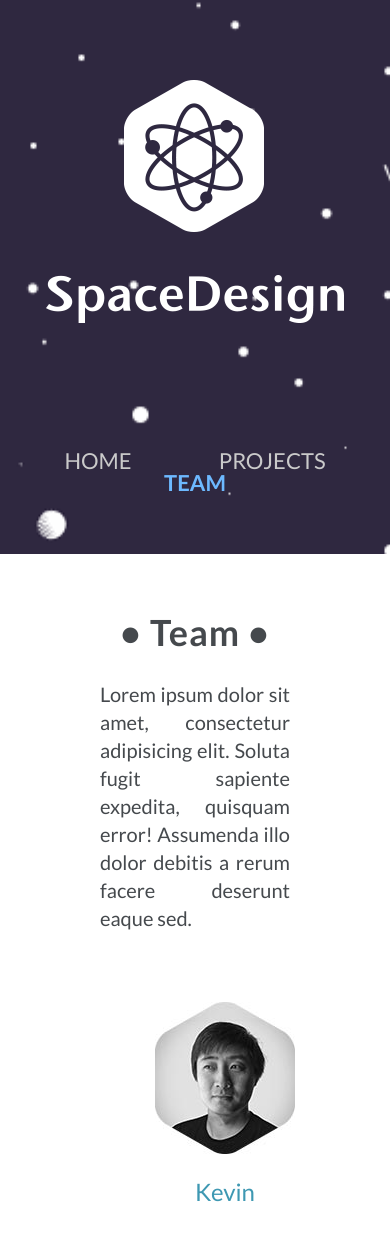
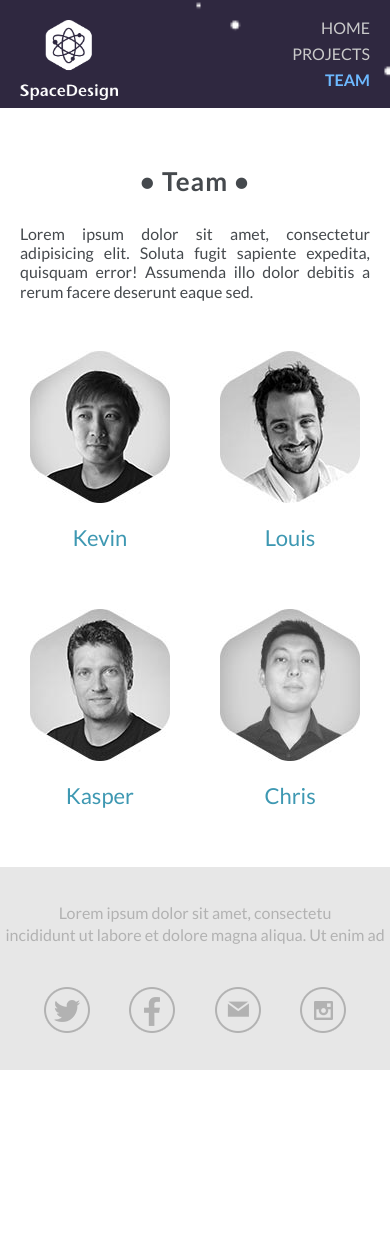
Before and after one commit to CristianCristea/LaunchSchool_front_end_development, a plain HTML site: page HTML, CSS and jQuery/lesson_4/company_site/team.html in a window 390 px wide. Shown: the top 1237 px of the page. After the commit the page ends 1070 px from the top, so only its background shows below. Drawn offline with Linux system fonts and the light colour scheme.

Commit message:
Add media queries for tablet and mobile views

```diff
--- a/HTML, CSS and jQuery/lesson_4/company_site/main.css
+++ b/HTML, CSS and jQuery/lesson_4/company_site/main.css
@@ -161,3 +161,119 @@ section.projects img{
   margin-top: 1em;
   font-weight: 300;
 }
+
+/*media queries*/
+
+@media screen and (max-width: 830px) {
+    /*team*/
+  .team-details li {
+    width: 48%;
+    padding: 0 0 30px 0 !important;
+  }
+}
+
+@media screen and (max-width: 768px) {
+
+  nav{
+    padding: 25px 0 30px 0;
+  }
+
+
+  nav ul li{
+    display: inline-block;
+    padding: 0 42px;
+  }
+
+  /*logo*/
+  .logo{
+    margin-top: 60px;
+    margin-bottom: 0;
+    width: 223px;
+    height: 182px;
+  }
+
+
+  footer p {
+    padding: 0 0 40px 0;
+    font-size: 22px;
+  }
+
+  footer  {
+    padding: 35px 0;
+  }
+
+  footer ul li {
+    padding: 0 40px;
+  }
+
+  /*index page*/
+  main p{
+    padding: 0 40px 50px;
+    line-height: 1.4;
+    font-size: 20px;
+    font-weight: normal;
+  }
+
+  /*projects*/
+  section.projects img {
+    width: 90%;
+  }
+}
+
+@media screen and (max-width: 480px) {
+  header:after {
+    content: '';
+    clear: both;
+    overflow: hidden;
+  }
+  .logo{
+    margin-top: 20px;
+    /*margin-bottom: 0;*/
+    margin-left: 20px;
+    width: auto;
+    height: 80px;
+    float: left;
+    display: block;
+  }
+
+  nav {
+    text-align: right;
+    padding: 20px 0 10px 0;
+  }
+
+  nav ul li {
+    display: block;
+    padding: 0 20px 10px 0;
+  }
+
+  nav ul li a{
+    font-size: 16px;
+  }
+
+  /*footer*/
+  footer ul li {
+    padding: 0 18px;
+  }
+
+  footer p {
+    font-size: 16px;
+  }
+
+  /*index*/
+  main p{
+    padding: 0 20px 50px;
+    line-height: 1.2;
+    font-size: 16px;
+  }
+
+  h2{
+    font-size: 26px;
+  }
+
+  h3 {
+    font-size: 22px;
+  }
+
+
+
+}
--- a/HTML, CSS and jQuery/lesson_4/company_site/team.html
+++ b/HTML, CSS and jQuery/lesson_4/company_site/team.html
@@ -9,7 +9,6 @@
   <body>
 
     <header>
-      <div class="container">
       <img src="img/logo.png" class="logo" alt="Space Design logo">
 
       <nav>
@@ -19,7 +18,6 @@
           <li><a class="active" href="team.html">Team</a></li>
         </ul>
       </nav>
-      </div>
     </header>
 
     <main>
@@ -65,7 +63,6 @@
 
     </main>
     <footer>
-      <div class="container">
         <p>
           Lorem ipsum dolor sit amet, consectetu<br>
           incididunt ut labore et dolore magna aliqua. Ut enim ad
@@ -76,7 +73,6 @@
           <li><a class="email" href="#">Email</a></li>
           <li><a class="instagram" href="#">Instagram</a></li>
         </ul>
-      </div>
     </footer>
   </body>
 </html>
```
Also changed, not shown: HTML, CSS and jQuery/lesson_4/company_site/index.html (+0 -3 lines). Lines whose indentation alone changed are shown as unchanged.
